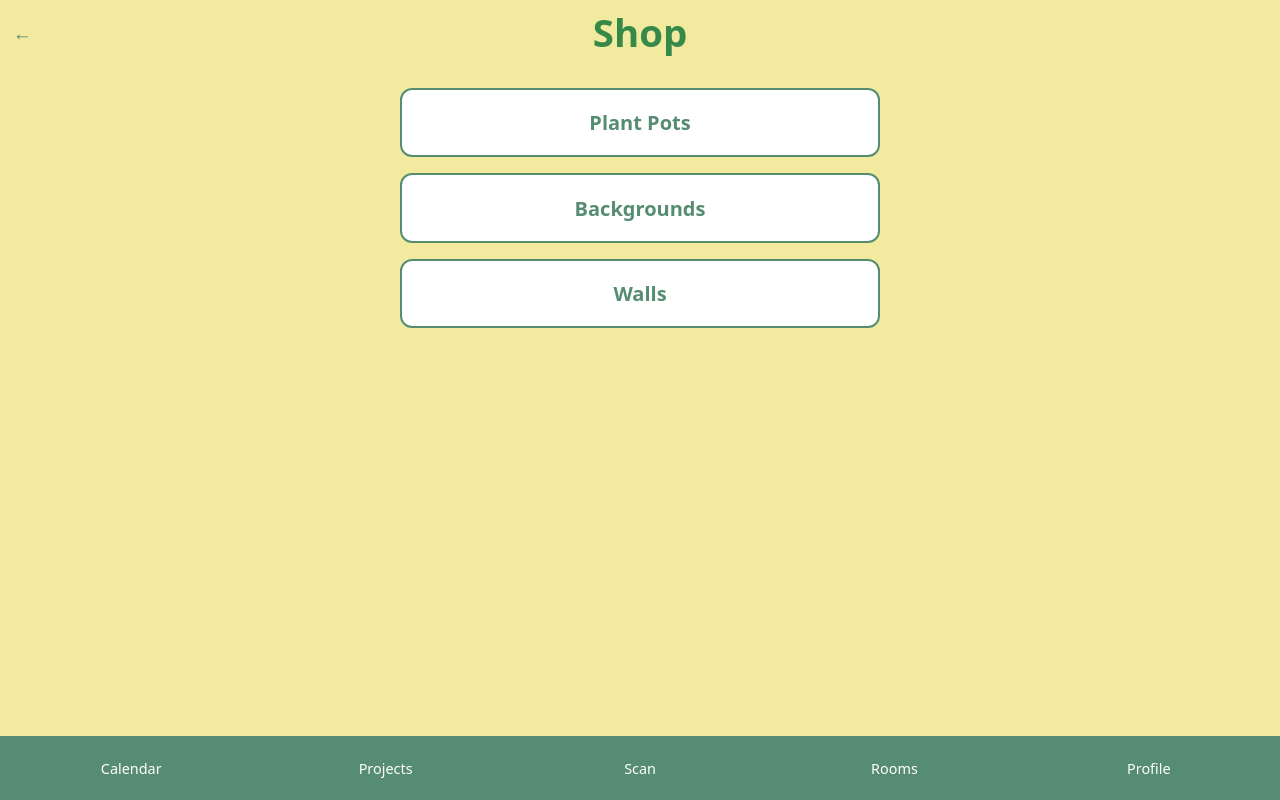
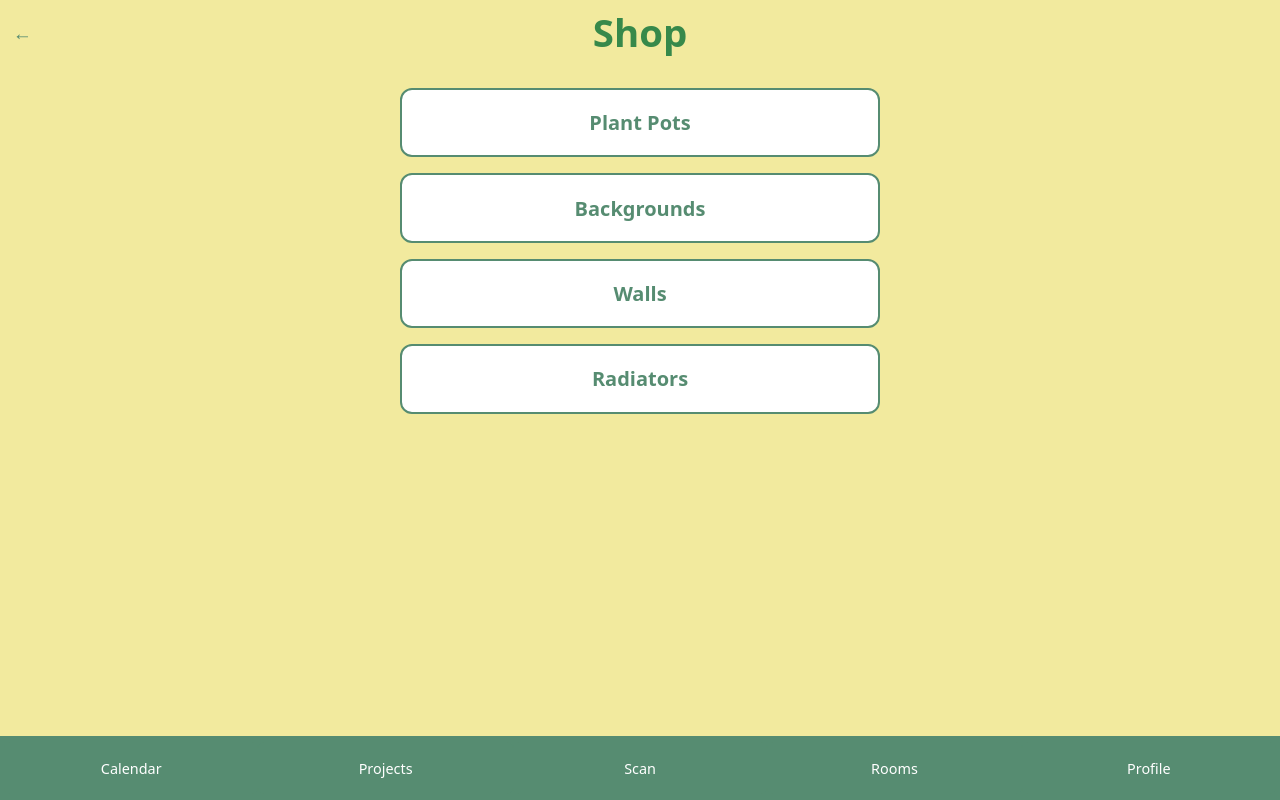
Before and after one commit to SoftwareError54/Urban-Botany, a React app in the folder Frontend/: page /shop in a window 1280 px wide. Built offline with nearby package versions, Linux system fonts and the light colour scheme; no server answers; the HTML template or start-up script is replaced by a standard one; a web font is replaced by a local one.

Commit message:
new shop page added for radiators

```diff
--- a/Frontend/src/Pages/Shop.jsx
+++ b/Frontend/src/Pages/Shop.jsx
@@ -5,6 +5,7 @@ const CATEGORIES = [
     { label: 'Plant Pots', path: 'plant-pots' },
     { label: 'Backgrounds', path: 'backgrounds' },
     { label: 'Walls', path: 'walls' },
+    { label: 'Radiators', path: 'radiators' },
 ];
 
 function Shop() {
--- a/Frontend/src/Pages/ShopCategory.jsx
+++ b/Frontend/src/Pages/ShopCategory.jsx
@@ -51,6 +51,12 @@ function ShopCategory() {
                         ? data.filter(d => WALL_TYPES.has(d.type ?? d.layer) && !isDefault(d))
                         : [];
                     setItems(filtered);
+                } else if (category === 'radiators') {
+                    const data = await getAllRoomDecorations();
+                    const filtered = Array.isArray(data)
+                        ? data.filter(d => d.layer === 8 && !isDefault(d))
+                        : [];
+                    setItems(filtered);
                 }
             } catch (err) {
                 setError('Failed to load items.');
@@ -66,6 +72,7 @@ function ShopCategory() {
         'plant-pots': 'Plant Pots',
         'backgrounds': 'Backgrounds',
         'walls': 'Walls',
+        'radiators': 'Radiators',
     }[category] ?? 'Items';
 
     if (loading) return <div className="shop-category-page"><p className="shop-empty">Loading…</p></div>;
```
